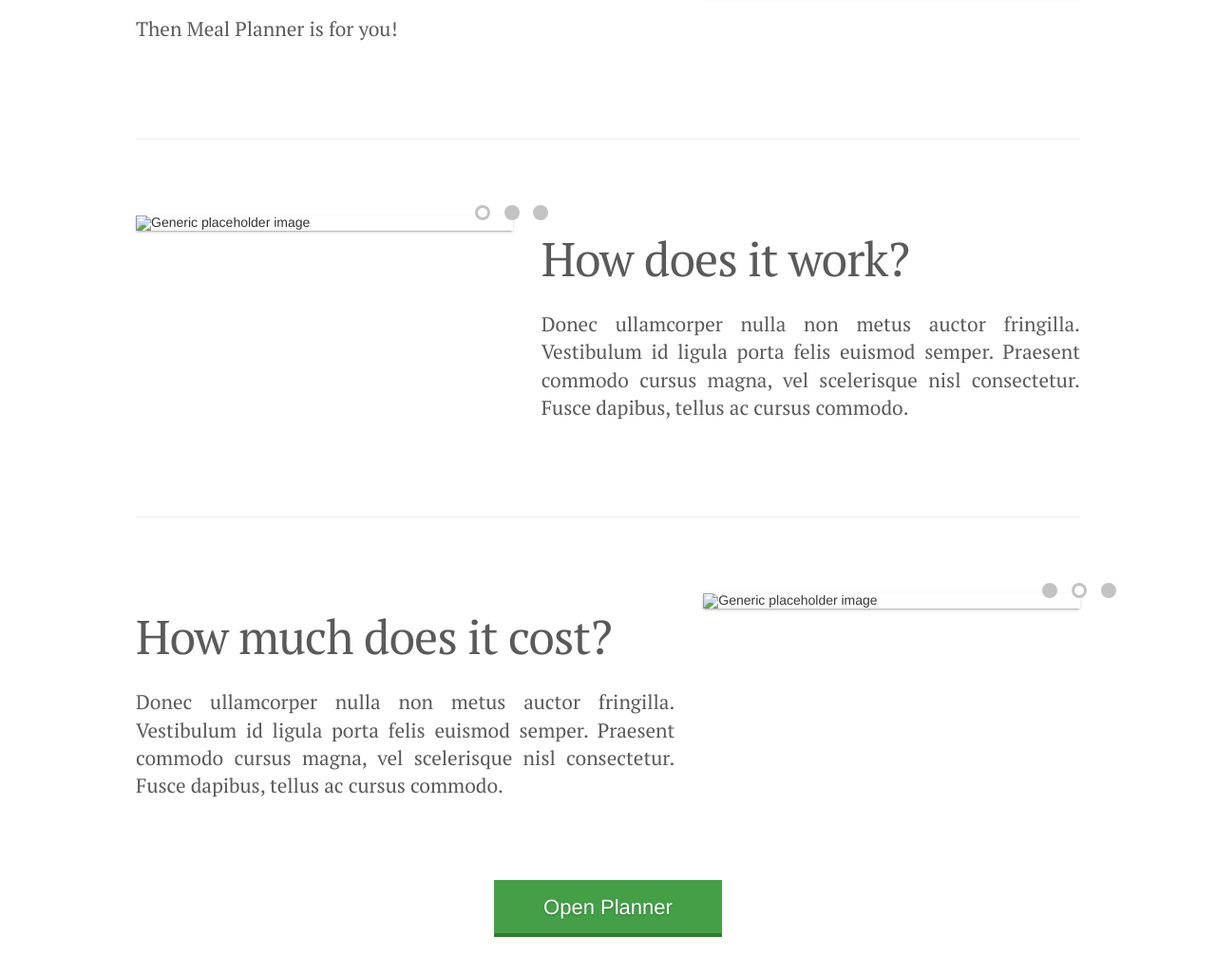
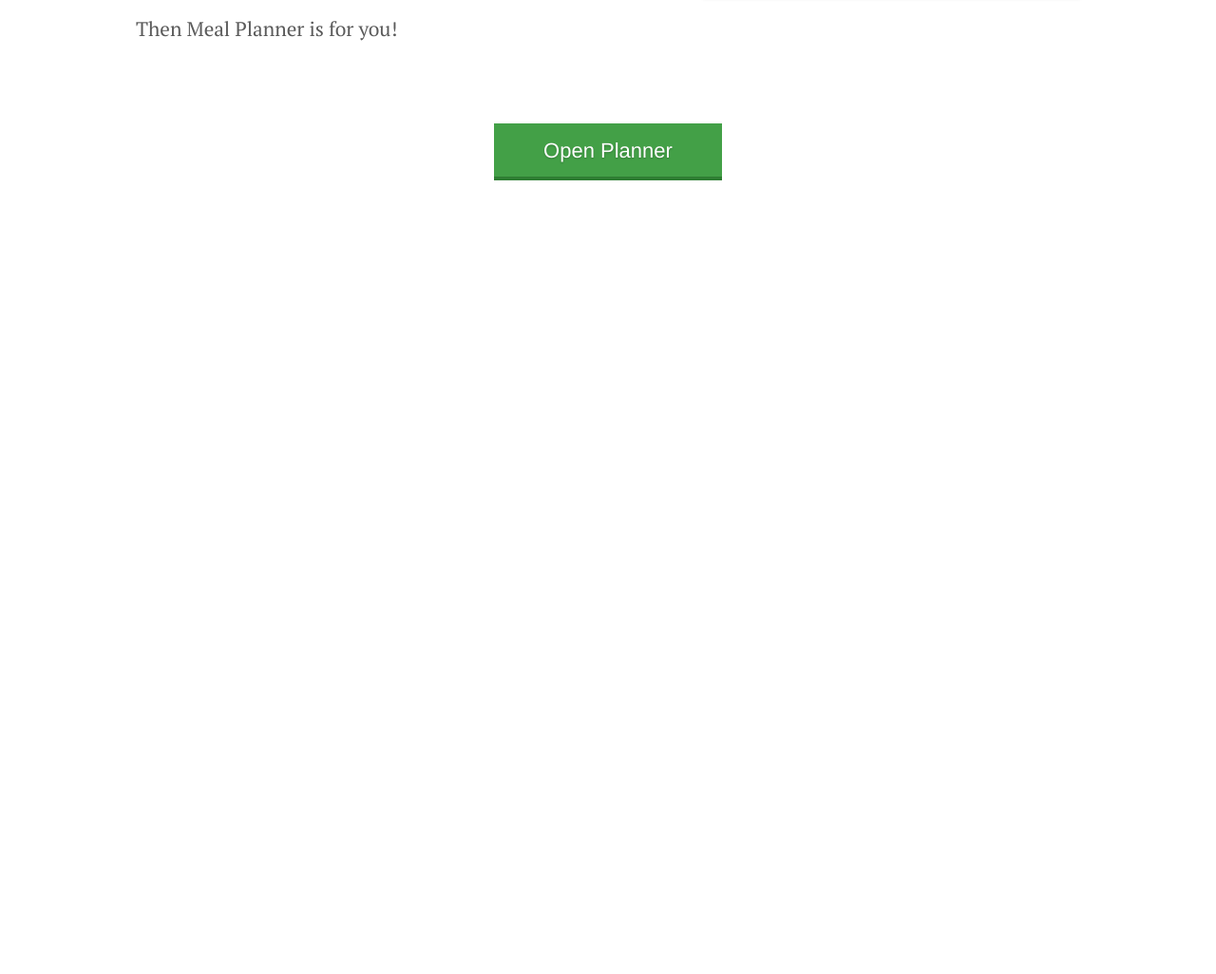
Before and after one commit to meal-planner/landing, a website: page app/index.html in a window 1280 px wide. Shown: the part 1164-2190 px from the top of the page at 95% size. After the commit the page ends 1414 px from the top, so only its background shows below. Drawn offline with nearby package versions, Linux system fonts and the light colour scheme; files that its build step writes are made by us from their sources.

Commit message:
remove not finished content

```diff
--- a/app/index.html
+++ b/app/index.html
@@ -95,86 +95,6 @@
       </div>
     </div>
 
-    <hr class="featurette-divider">
-
-    <div class="row featurette">
-      <div class="col-md-7 col-md-push-5">
-        <h2 class="featurette-heading">How does it work?</h2>
-
-        <p class="lead">
-          Donec ullamcorper nulla non metus auctor fringilla. Vestibulum id ligula porta felis euismod semper. Praesent
-          commodo cursus magna, vel scelerisque nisl consectetur. Fusce dapibus, tellus ac cursus commodo.
-        </p>
-      </div>
-      <div class="col-md-5 col-md-pull-7">
-
-        <div id="carousel-how-does-it-work" class="carousel fade" data-ride="carousel" data-interval="7500">
-          <!-- Indicators -->
-          <ol class="carousel-indicators">
-            <li data-target="#carousel-how-does-it-work" data-slide-to="0" class="active"></li>
-            <li data-target="#carousel-how-does-it-work" data-slide-to="1"></li>
-            <li data-target="#carousel-how-does-it-work" data-slide-to="2"></li>
-          </ol>
-
-          <!-- Wrapper for slides -->
-          <div class="carousel-inner">
-            <div class="item active">
-              <img class="featurette-image img-responsive center-block" src="images/planner-1.png"
-                   alt="Generic placeholder image">
-            </div>
-            <div class="item">
-              <img class="featurette-image img-responsive center-block" src="images/planner-2.png"
-                   alt="Generic placeholder image">
-            </div>
-            <div class="item">
-              <img class="featurette-image img-responsive center-block" src="images/planner-3.png"
-                   alt="Generic placeholder image">
-            </div>
-          </div>
-        </div><!-- Carousel -->
-
-      </div>
-    </div>
-
-    <hr class="featurette-divider">
-
-    <div class="row featurette">
-      <div class="col-md-7">
-        <h2 class="featurette-heading">How much does it cost?</h2>
-
-        <p class="lead">Donec ullamcorper nulla non metus auctor fringilla. Vestibulum id ligula porta felis euismod
-          semper. Praesent commodo cursus magna, vel scelerisque nisl consectetur. Fusce dapibus, tellus ac cursus
-          commodo.</p>
-      </div>
-      <div class="col-md-5">
-
-        <div id="carousel-how-much" class="carousel fade" data-ride="carousel" data-interval="5000">
-          <!-- Indicators -->
-          <ol class="carousel-indicators">
-            <li data-target="#carousel-how-much" data-slide-to="0" class="active"></li>
-            <li data-target="#carousel-how-much" data-slide-to="1"></li>
-            <li data-target="#carousel-how-much" data-slide-to="2"></li>
-          </ol>
-
-          <!-- Wrapper for slides -->
-          <div class="carousel-inner">
-            <div class="item active">
-              <img class="featurette-image img-responsive center-block" src="images/planner-1.png"
-                   alt="Generic placeholder image">
-            </div>
-            <div class="item">
-              <img class="featurette-image img-responsive center-block" src="images/planner-2.png"
-                   alt="Generic placeholder image">
-            </div>
-            <div class="item">
-              <img class="featurette-image img-responsive center-block" src="images/planner-3.png"
-                   alt="Generic placeholder image">
-            </div>
-          </div>
-        </div><!-- Carousel -->
-      </div>
-    </div>
-
   </div>
 
   <div class="row inline-open-button">
```
